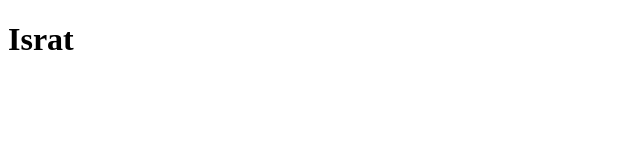
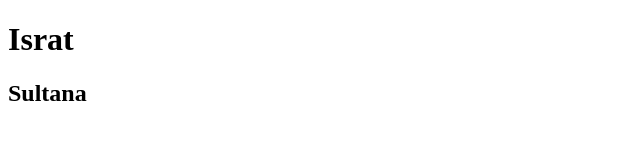
Before and after one commit to IsratSultana/gitstart, a plain HTML site: page index.html in a window 1280 px wide. Shown: the whole page, without its empty margins (0-640 px from the left). Drawn offline with Linux system fonts and the light colour scheme.

Commit message:
next one

```diff
--- a/index.html
+++ b/index.html
@@ -8,5 +8,6 @@
 </head>
 <body>
     <h1>Israt</h1>
+    <h2>Sultana</h2>
 </body>
 </html>
```
